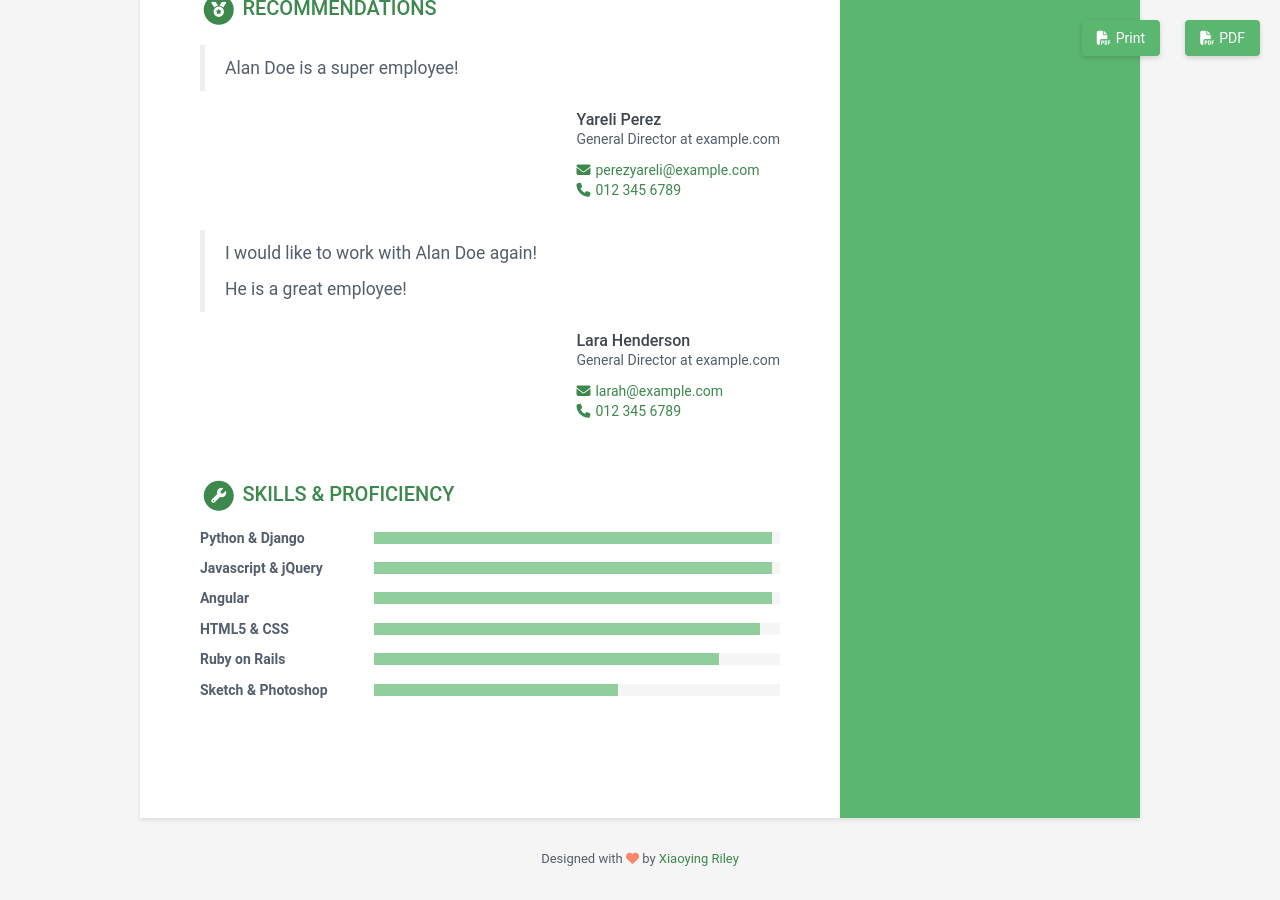
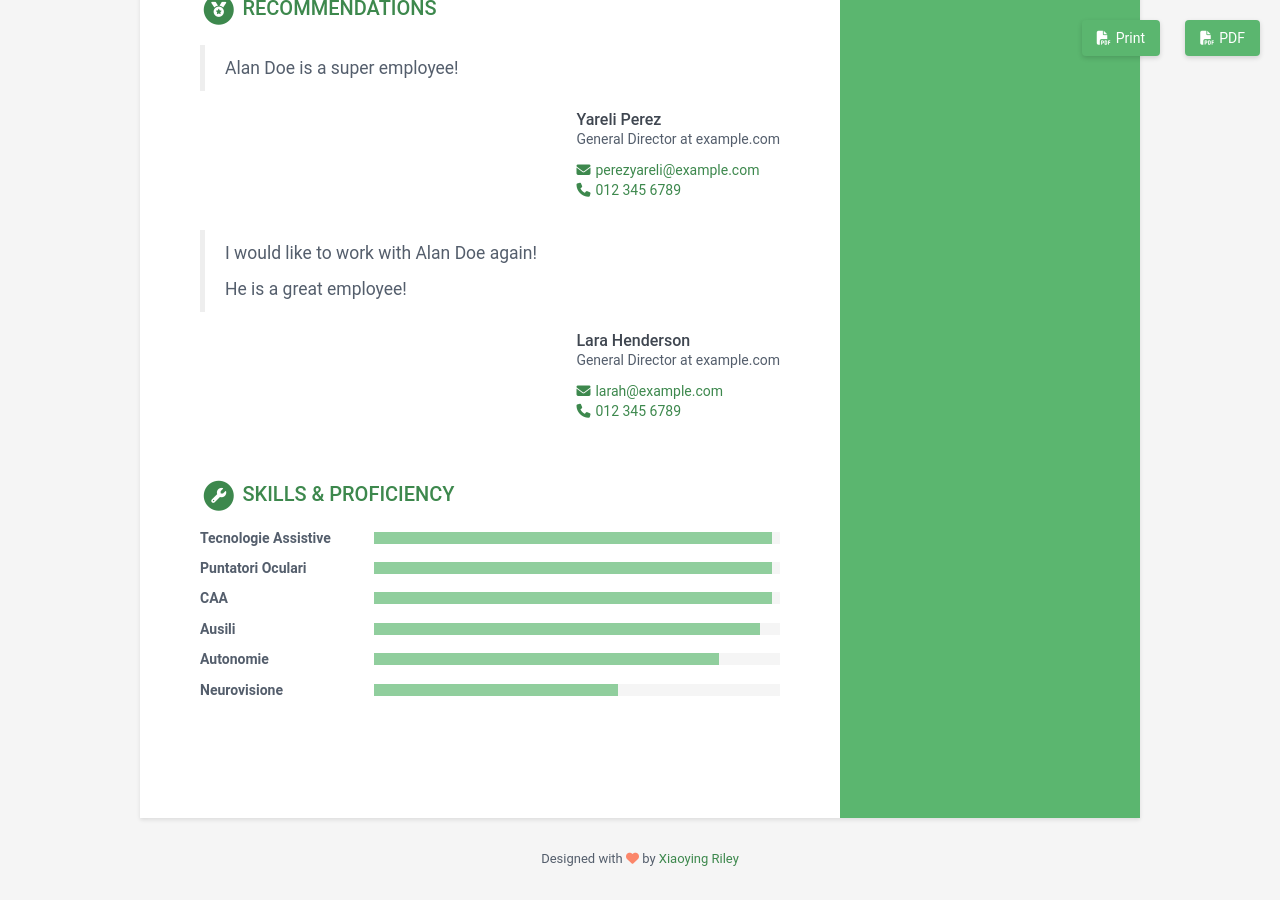
Before and after one commit to riccardodepiero/riccardodepiero.github.io, a Jekyll site: the page built from index.html, in a window 1280 px wide and 900 px high, scrolled down 2771 px. Built offline with Jekyll 4.4.1, drawn with Linux system fonts in a browser that asks for light colours.

Commit message:
Update data.yml

```diff
--- a/_data/data.yml
+++ b/_data/data.yml
@@ -263,22 +263,22 @@ skills:
   title: Skills &amp; Proficiency
 
   toolset:
-  - name: Python & Django
+  - name: Tecnologie Assistive
     level: 98%
 
-  - name: Javascript & jQuery
+  - name: Puntatori Oculari
     level: 98%
 
-  - name: Angular
+  - name: CAA
     level: 98%
 
-  - name: HTML5 & CSS
+  - name: Ausili
     level: 95%
 
-  - name: Ruby on Rails
+  - name: Autonomie
     level: 85%
 
-  - name: Sketch & Photoshop
+  - name: Neurovisione
     level: 60%
 
 footer: >
```
